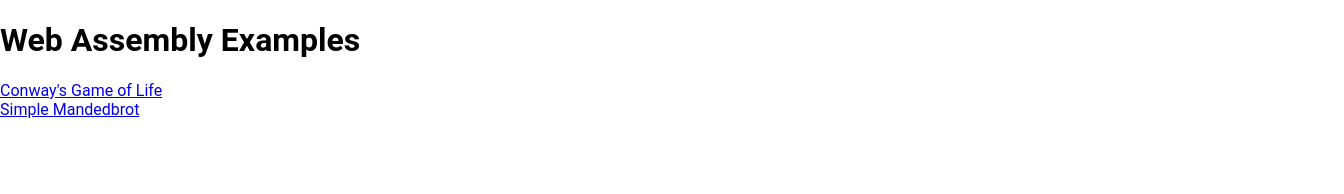
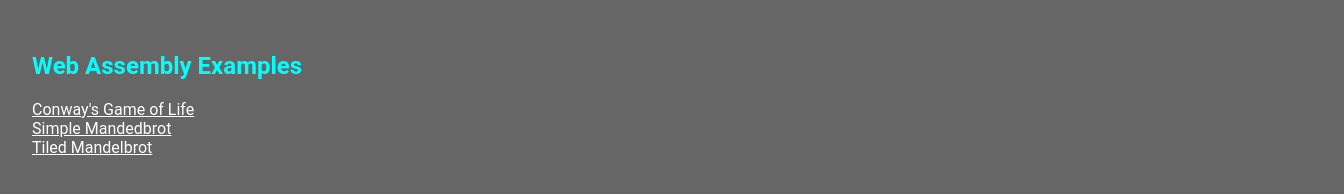
Before and after one commit to nerdkid93/wasm-intro, a plain HTML site: page index.html in a window 1280 px wide. Shown: the whole page, 1344 px wide, since content can reach past the window. Drawn offline with Linux system fonts and the light colour scheme.

Commit message:
fix styles and display of all the html files

```diff
--- a/index.html
+++ b/index.html
@@ -1,22 +1,36 @@
 <!doctype html>
 <html>
-
-<head>
+  <head>
+    <title>WASM Examples - Christopher M. Beam</title>
+  </head>
   <style>
     html, body {
       margin: 0;
       width: 100%;
       height: 100%;
-    }
-    body {
+      background: #666;
       font-family: Roboto, Noto, sans-serif;
     }
+    #content {
+      width: 100%;
+      padding: 2em;
+    }
+    h1 {
+      color: #0ff;
+    }
+    a {
+      color: white;
+    }
+    a:visited {
+      color: #ff8;
+    }
   </style>
-</head>
   <body>
-    <h1>Web Assembly Examples</h1>
-    <a href="/lyff">Conway's Game of Life</a><br>
-    <a href="/mandelbrot-simple">Simple Mandedbrot</a><br>
-    <!--<a href="mandelbrot-tiled/">Tiled Mandelbrot</a><br>-->
+    <section id="content">
+      <h1>Web Assembly Examples</h1>
+      <a href="./lyff">Conway's Game of Life</a><br>
+      <a href="./mandelbrot-simple">Simple Mandedbrot</a><br>
+      <a href="./mandelbrot-tiled">Tiled Mandelbrot</a><br>
+    </section>
   </body>
 </html>
```
Also changed, not shown: lyff/index.html (+4 -0 lines), mandelbrot-simple/index.html (+2 -4 lines).
